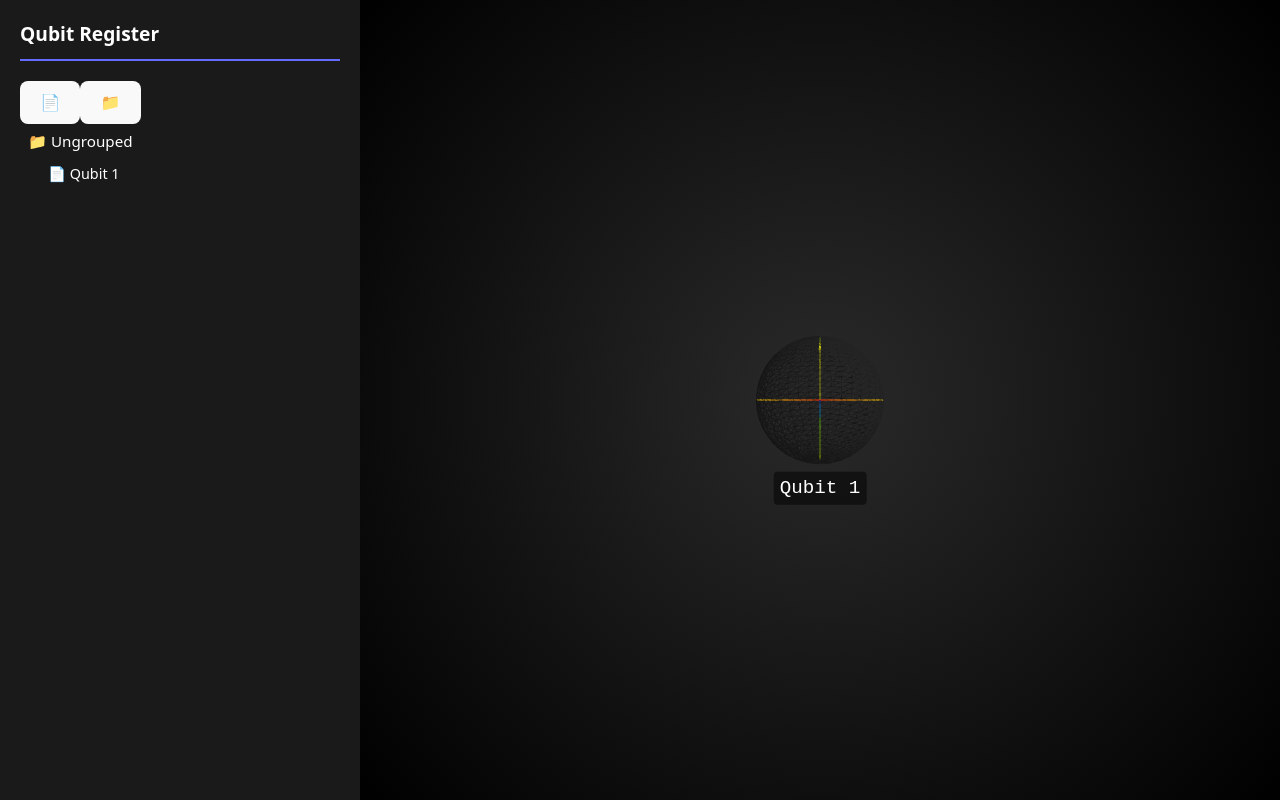
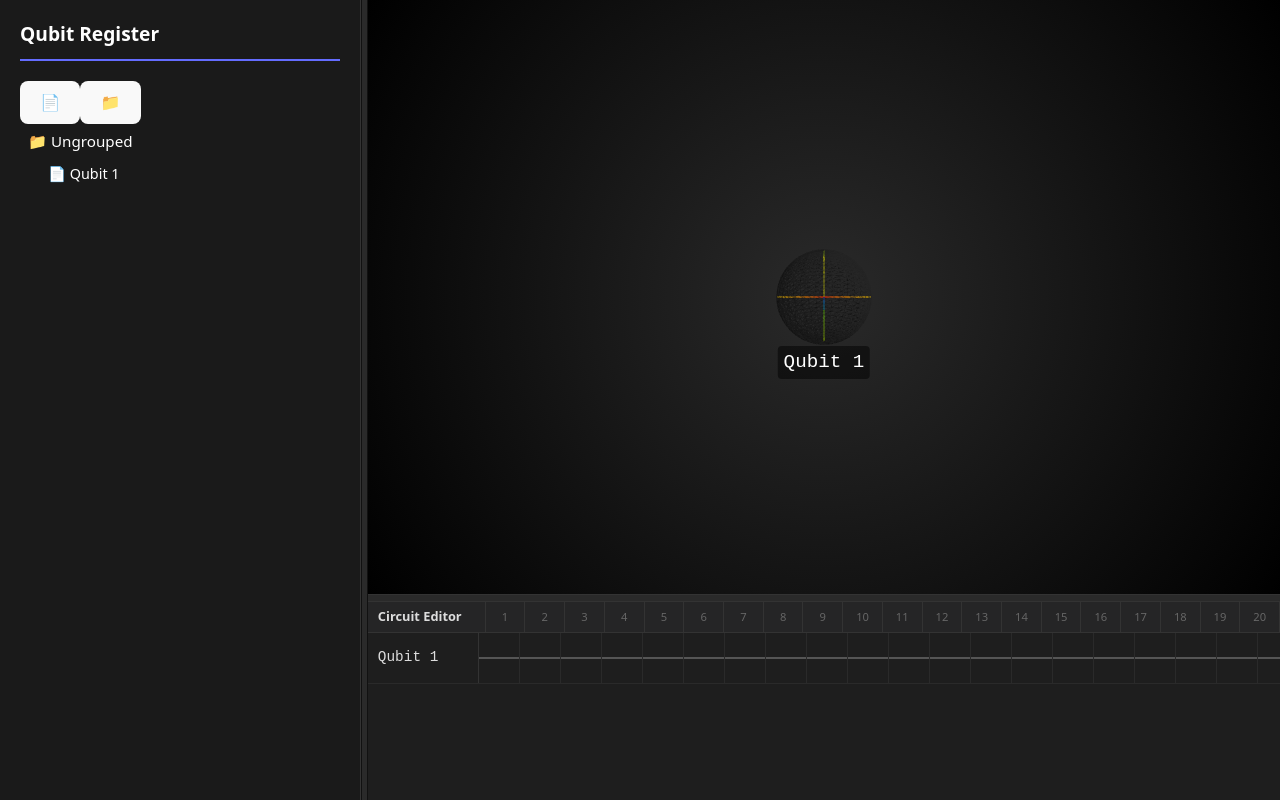
Before and after one commit to Andrew-Trautzsch/BlochSphereAR-Webapp, a React (Vite) app: page / in a window 1280 px wide. Built offline with nearby package versions, Linux system fonts and the light colour scheme.

Commit message:
added quantum circuit ui and updated visuals

```diff
--- a/src/App.css
+++ b/src/App.css
@@ -1,19 +1,84 @@
+/* Ensure full height and prevent body scroll */
 html, body, #root {
   margin: 0;
   padding: 0;
   width: 100%;
   height: 100%;
   overflow: hidden;
+  background-color: #1e1e1e; /* Keep existing dark background */
 }
 
+/* Main Layout Container */
 .app-layout {
   display: flex;
-  flex-direction: row;
   width: 100vw;
   height: 100vh;
+  color: #e0e0e0; /* Keep existing text color */
 }
 
+/* Sidebar Container */
+.sidebar-container {
+  background-color: #1a1a1a;
+  border-right: 1px solid #333;
+  display: flex;
+  flex-direction: column;
+  flex-shrink: 0; /* Prevent sidebar from shrinking */
+  position: relative;
+  overflow: hidden; /* Sidebar internal scrolling is handled by Sidebar.css */
+}
+
+/* Vertical Resizer (Sidebar Handle) */
+.resizer-vertical {
+  width: 5px;
+  background: #2a2a2a;
+  cursor: col-resize;
+  z-index: 10;
+  transition: background 0.2s;
+  border-left: 1px solid #111;
+  border-right: 1px solid #111;
+}
+
+.resizer-vertical:hover,
+.resizer-vertical:active {
+  background: #007bff; /* Blue highlight on hover */
+}
+
+/* Main Content Area (Right Side) */
 .main-content {
   flex-grow: 1;
+  display: flex;
+  flex-direction: column;
   position: relative;
+  overflow: hidden;
 }
+
+/* Sphere Pane (Top) */
+.sphere-pane {
+  position: relative;
+  width: 100%;
+  background-color: #000; /* Dark background for 3D scene */
+  overflow: hidden;
+}
+
+/* Horizontal Resizer (Circuit Handle) */
+.resizer-horizontal {
+  height: 6px;
+  background: #2a2a2a;
+  cursor: row-resize;
+  z-index: 10;
+  border-top: 1px solid #333;
+  border-bottom: 1px solid #333;
+}
+
+.resizer-horizontal:hover,
+.resizer-horizontal:active {
+  background: #007bff;
+}
+
+/* Circuit Pane (Bottom) */
+.circuit-pane {
+  background-color: #222;
+  overflow: hidden; /* CircuitGrid handles its own internal scroll */
+  display: flex;
+  flex-direction: column;
+}
--- a/src/App.jsx
+++ b/src/App.jsx
@@ -1,17 +1,63 @@
-import { useState, useMemo, useCallback } from 'react';
+import { useState, useMemo, useCallback, useEffect } from 'react';
 import * as THREE from 'three';
 import Sidebar from './components/Sidebar/Sidebar';
 import BlochSphere from './components/BlochSphere/BlochSphere';
+import CircuitGrid from './components/Circuit/CircuitGrid';
+import { simulateCircuit } from './utils/quantum';
 import './App.css';
 
 function App() {
+  // --- LAYOUT STATE ---
+  const [sidebarWidth, setSidebarWidth] = useState(360);
+  const [bottomHeight, setBottomHeight] = useState(200); // Default height for circuit
+  const [isResizingSidebar, setIsResizingSidebar] = useState(false);
+  const [isResizingBottom, setIsResizingBottom] = useState(false);
+
+  // --- APP STATE ---
   const [qubits, setQubits] = useState([
     { id: 1, name: 'Qubit 1', rotation: new THREE.Quaternion(), position: [0, 0, 0], groupId: null }
   ]);
-
+  const [circuit, setCircuit] = useState({}); // Stores gates: { qubitId: ["H", null, "X"] }
   const [groups, setGroups] = useState([]);
   const [selected, setSelected] = useState(null);
 
+  // --- RESIZING LOGIC ---
+  const startResizingSidebar = () => setIsResizingSidebar(true);
+  const startResizingBottom = () => setIsResizingBottom(true);
+
+  const stopResizing = useCallback(() => {
+    setIsResizingSidebar(false);
+    setIsResizingBottom(false);
+  }, []);
+
+  const handleMouseMove = useCallback((e) => {
+    if (isResizingSidebar) {
+      // Clamp width between 200px and 600px
+      const newWidth = Math.max(200, Math.min(e.clientX, 600));
+      setSidebarWidth(newWidth);
+    }
+    if (isResizingBottom) {
+      // Clamp height between 100px and 50% of screen height
+      const totalHeight = window.innerHeight;
+      const newHeight = Math.max(100, Math.min(totalHeight - e.clientY, totalHeight * 0.6));
+      setBottomHeight(newHeight);
+    }
+  }, [isResizingSidebar, isResizingBottom]);
+
+  useEffect(() => {
+    if (isResizingSidebar || isResizingBottom) {
+      window.addEventListener('mousemove', handleMouseMove);
+      window.addEventListener('mouseup', stopResizing);
+    }
+    return () => {
+      window.removeEventListener('mousemove', handleMouseMove);
+      window.removeEventListener('mouseup', stopResizing);
+    };
+  }, [isResizingSidebar, isResizingBottom, handleMouseMove, stopResizing]);
+
+  // --- QUBIT & GROUP LOGIC ---
+
+  // Helper: Get all group IDs in a subtree
   const getSubtreeGroupIds = useCallback((startId) => {
     const ids = new Set([startId]);
     let added = true;
@@ -27,6 +73,7 @@ function App() {
     return Array.from(ids);
   }, [groups]);
 
+  // Highlight logic based on selection
   const highlightedQubitIds = useMemo(() => {
     if (!selected) return new Set();
     if (selected.type === 'qubit') return new Set([selected.id]);
@@ -42,6 +89,7 @@ function App() {
     return new Set();
   }, [selected, qubits, getSubtreeGroupIds]);
 
+  // Group Management
   const createGroup = useCallback((parentId = null) => {
     const newId = Date.now();
     const newGroup = { id: newId, name: `Group ${groups.length + 1}`, parentId };
@@ -52,7 +100,7 @@ function App() {
   const moveGroup = useCallback((groupId, newParentId) => {
     if (newParentId !== null) {
       const subtree = getSubtreeGroupIds(groupId);
-      if (subtree.includes(newParentId)) return; // cycle
+      if (subtree.includes(newParentId)) return; // prevent cycles
     }
     setGroups(prev => prev.map(g => g.id === groupId ? { ...g, parentId: newParentId } : g));
   }, [getSubtreeGroupIds]);
@@ -94,21 +142,51 @@ function App() {
     }));
   }, [qubits, getSubtreeGroupIds]);
 
+  // --- CIRCUIT LOGIC ---
+
+  const handleGateChange = (qubitId, stepIndex, gateName) => {
+    setCircuit(prev => {
+      const row = prev[qubitId] ? [...prev[qubitId]] : [];
+      row[stepIndex] = gateName;
+      return { ...prev, [qubitId]: row };
+    });
+  };
+
+  // Compute final rotations based on circuit
+  const computedQubits = useMemo(() => {
+    return qubits.map(q => {
+      const row = circuit[q.id] || [];
+      const finalRot = simulateCircuit(q.rotation, row);
+      return { ...q, rotation: finalRot };
+    });
+  }, [qubits, circuit]);
+
+  // --- RENDER ---
   return (
     <div className="app-layout">
+      {/* 1. Left Sidebar */}
+      <div className="sidebar-container" style={{ width: sidebarWidth }}>
         <Sidebar
-        qubits={qubits}
+          qubits={computedQubits} // Show computed state in sidebar
           groups={groups}
           selected={selected}
           onSelect={setSelected}
           onAddQubit={(targetGroupId = null) => {
             const newId = Date.now();
-          const offset = qubits.length * 2.5;
+
+            // Auto-offset logic:
+            // Find the qubit with the largest X position to append to the right
+            let maxX = -2.5;
+            if (qubits.length > 0) {
+               maxX = Math.max(...qubits.map(q => q.position[0]));
+            }
+            const startX = maxX + 2.5;
+
             const newQubit = {
               id: newId,
               name: `Qubit ${qubits.length + 1}`,
               rotation: new THREE.Quaternion(),
-            position: [offset, 0, 0],
+              position: [startX, 0, 0], // Spawn at offset
               groupId: targetGroupId
             };
             setQubits(prev => [...prev, newQubit]);
@@ -121,14 +199,35 @@ function App() {
           onGroupPositionChange={handleGroupPositionChange}
           onDeleteGroup={handleDeleteGroup}
         />
+      </div>
 
+      {/* 2. Vertical Resizer (Sidebar Handle) */}
+      <div className="resizer-vertical" onMouseDown={startResizingSidebar} />
+
+      {/* 3. Right Content Area (Sphere + Circuit) */}
       <main className="main-content">
+
+        {/* Top: 3D Scene */}
+        <div className="sphere-pane" style={{ height: `calc(100% - ${bottomHeight}px)` }}>
           <BlochSphere
-          qubits={qubits}
+            qubits={computedQubits}
             selected={selected}
             highlightedIds={highlightedQubitIds}
             onSelect={setSelected}
           />
+        </div>
+
+        {/* Middle: Horizontal Resizer (Circuit Handle) */}
+        <div className="resizer-horizontal" onMouseDown={startResizingBottom} />
+
+        {/* Bottom: Circuit Grid */}
+        <div className="circuit-pane" style={{ height: bottomHeight }}>
+          <CircuitGrid
+            qubits={qubits}
+            circuit={circuit}
+            onGateChange={handleGateChange}
+          />
+        </div>
       </main>
     </div>
   );
--- /dev/null
+++ b/src/components/Circuit/CircuitGrid.css
@@ -0,0 +1,117 @@
+.circuit-container-scroll {
+  width: 100%;
+  height: 100%;
+  display: flex;
+  flex-direction: column;
+  background-color: #1e1e1e;
+  color: #ddd;
+}
+
+.circuit-header {
+  display: flex;
+  background: #252526;
+  border-bottom: 1px solid #333;
+  height: 30px;
+  flex-shrink: 0;
+}
+
+.header-title {
+  width: 100px; /* Matches label width */
+  padding: 5px 10px;
+  font-size: 0.8rem;
+  font-weight: bold;
+  border-right: 1px solid #333;
+  background: #252526;
+  z-index: 10;
+}
+
+.time-ruler {
+  display: flex;
+  overflow: hidden; /* Hides overflow, syncs with body scroll naturally */
+}
+
+.ruler-tick {
+  width: 40px; /* Matches gate-slot width */
+  text-align: center;
+  font-size: 0.7rem;
+  color: #666;
+  border-right: 1px solid #333;
+  line-height: 30px;
+}
+
+.circuit-body {
+  flex-grow: 1;
+  overflow: auto; /* Enables Both Vertical and Horizontal Scroll */
+  position: relative;
+}
+
+.circuit-row {
+  display: flex;
+  height: 50px;
+  border-bottom: 1px solid #2a2a2a;
+}
+
+.circuit-row:hover {
+  background-color: #2a2a2a;
+}
+
+.qubit-label-cell {
+  width: 110px;
+  min-width: 100px;
+  display: flex;
+  align-items: center;
+  padding-left: 10px;
+  font-size: 0.9rem;
+  font-family: monospace;
+  background: #1e1e1e;
+  border-right: 1px solid #333;
+  position: sticky; /* Keeps name visible while scrolling horizontally */
+  left: 0;
+  z-index: 5;
+}
+
+.wire-track {
+  display: flex;
+  align-items: center;
+}
+
+.gate-slot {
+  width: 40px;
+  height: 100%;
+  position: relative;
+  display: flex;
+  align-items: center;
+  justify-content: center;
+  cursor: pointer;
+  border-right: 1px solid #2a2a2a;
+}
+
+.gate-slot:hover {
+  background: rgba(255, 255, 255, 0.05);
+}
+
+.wire-line {
+  position: absolute;
+  width: 100%;
+  height: 2px;
+  background: #555;
+  z-index: 1;
+}
+
+.gate-box {
+  width: 30px;
+  height: 30px;
+  background: #007bff;
+  color: white;
+  z-index: 2;
+  display: flex;
+  align-items: center;
+  justify-content: center;
+  font-weight: bold;
+  font-size: 0.9rem;
+  border-radius: 4px;
+  box-shadow: 0 2px 4px rgba(0,0,0,0.3);
+}
+
+.gate-H { background: #e91e63; } /* Pink */
+.gate-X, .gate-Y, .gate-Z { background: #00bcd4; } /* Cyan */
--- /dev/null
+++ b/src/components/Circuit/CircuitGrid.jsx
@@ -0,0 +1,60 @@
+import React from 'react';
+import './CircuitGrid.css';
+
+const AVAILABLE_GATES = [null, 'H', 'X', 'Y', 'Z', 'S', 'T'];
+
+const CircuitGrid = ({ qubits, circuit, onGateChange }) => {
+  const steps = 20; // Increase this for a longer timeline
+
+  return (
+    <div className="circuit-container-scroll">
+      <div className="circuit-header">
+        <span className="header-title">Circuit Editor</span>
+        <div className="time-ruler">
+          {Array.from({ length: steps }).map((_, i) => (
+            <div key={i} className="ruler-tick">{i + 1}</div>
+          ))}
+        </div>
+      </div>
+
+      <div className="circuit-body">
+        {qubits.map(qubit => (
+          <div key={qubit.id} className="circuit-row">
+            {/* Qubit Name (Sticky Left) */}
+            <div className="qubit-label-cell">
+              {qubit.name}
+            </div>
+
+            {/* The Wire */}
+            <div className="wire-track">
+              {Array.from({ length: steps }).map((_, stepIndex) => {
+                const gate = circuit[qubit.id]?.[stepIndex];
+                return (
+                  <div
+                    key={stepIndex}
+                    className={`gate-slot ${gate ? 'filled' : ''}`}
+                    onClick={() => {
+                        const currentIdx = AVAILABLE_GATES.indexOf(gate);
+                        const nextGate = AVAILABLE_GATES[(currentIdx + 1) % AVAILABLE_GATES.length];
+                        onGateChange(qubit.id, stepIndex, nextGate);
+                    }}
+                  >
+                    <div className="wire-line"></div>
+                    {gate && <div className={`gate-box gate-${gate}`}>{gate}</div>}
+                  </div>
+                );
+              })}
+            </div>
+          </div>
+        ))}
+
+        {/* Helper message if empty */}
+        {qubits.length === 0 && (
+          <div className="empty-message">No Qubits. Add one from the Sidebar.</div>
+        )}
+      </div>
+    </div>
+  );
+};
+
+export default CircuitGrid;
--- a/src/utils/quantum.js
+++ b/src/utils/quantum.js
@@ -1,20 +1,18 @@
 import * as THREE from 'three';
 
-// Define Axes
+// ... (Keep your existing AXIS, GATES, and createGate code) ...
+
 export const AXIS = {
   X: new THREE.Vector3(1, 0, 0),
   Y: new THREE.Vector3(0, 1, 0),
   Z: new THREE.Vector3(0, 0, 1),
-  // Hadamard axis (diagonal between X and Y)
-  H: new THREE.Vector3(1, 1, 0).normalize(),
+  H: new THREE.Vector3(1, 1, 0).normalize(), // Diagonal
 };
 
-// Helper to create a gate quaternion
 const createGate = (axis, radAngle) => {
   return new THREE.Quaternion().setFromAxisAngle(axis, radAngle);
 };
 
-// Define Gate Rotations
 export const GATES = {
   X: createGate(AXIS.X, Math.PI),
   Y: createGate(AXIS.Y, Math.PI),
@@ -26,13 +24,30 @@ export const GATES = {
   T_DAG: createGate(AXIS.Y, -Math.PI / 4),
 };
 
-// Apply a gate to a current rotation
 export const applyGate = (currentRotation, gateKey) => {
   const gateQuaternion = GATES[gateKey];
   if (!gateQuaternion) return currentRotation;
-
   const newRotation = new THREE.Quaternion();
-  // Order: new = gate * current
   newRotation.multiplyQuaternions(gateQuaternion, currentRotation);
   return newRotation;
 };
+
+// --- NEW FUNCTION ---
+// Calculates the final state after a sequence of gates
+export const simulateCircuit = (startRotation, gateSequence) => {
+  // Clone the start rotation so we don't mutate the original state
+  let currentRotation = startRotation.clone();
+
+  if (!gateSequence || gateSequence.length === 0) {
+    return currentRotation;
+  }
+
+  // Apply gates in order (Left -> Right)
+  gateSequence.forEach(gateName => {
+    if (gateName && GATES[gateName]) {
+        currentRotation = applyGate(currentRotation, gateName);
+    }
+  });
+
+  return currentRotation;
+};
```
Lines whose indentation alone changed are shown as unchanged.
